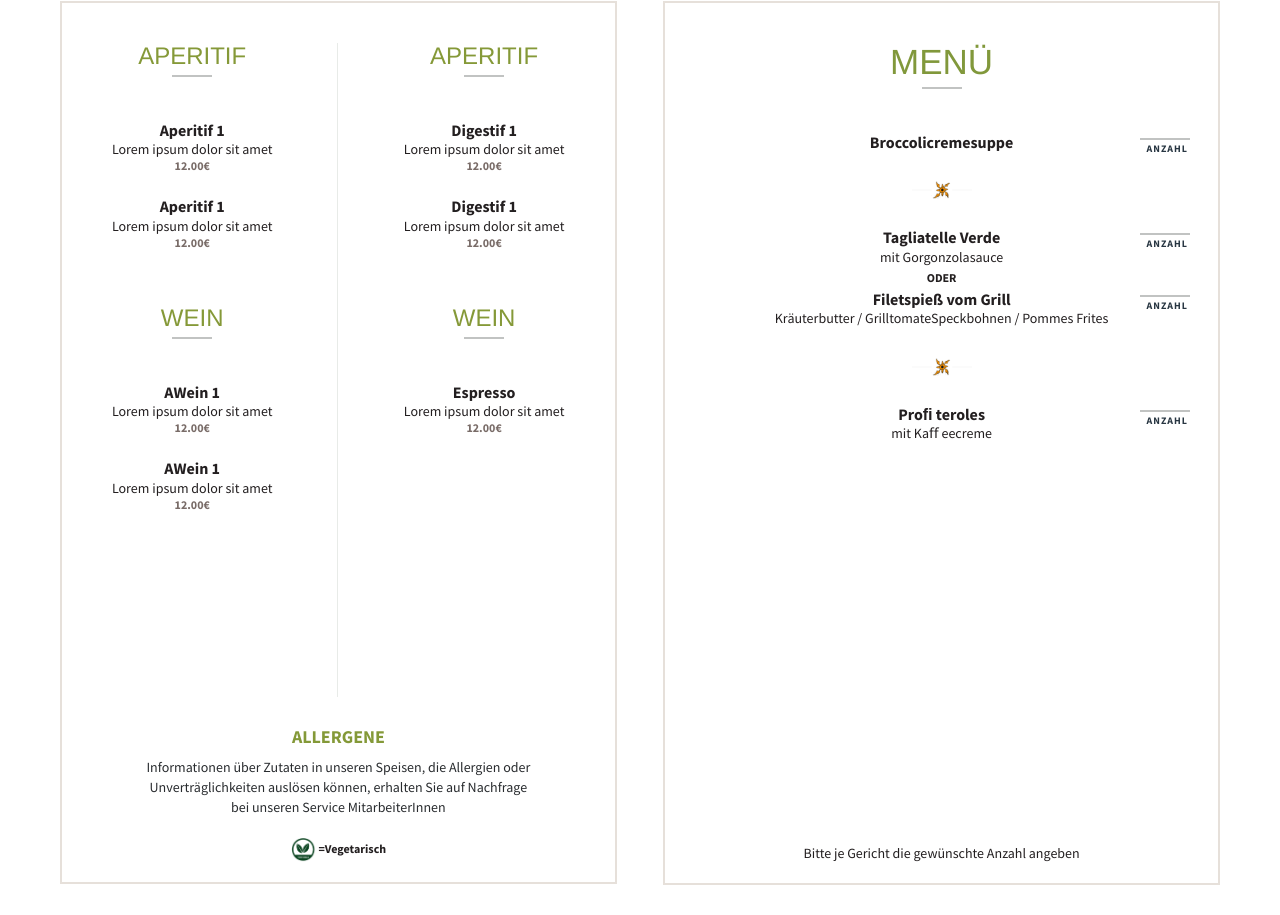
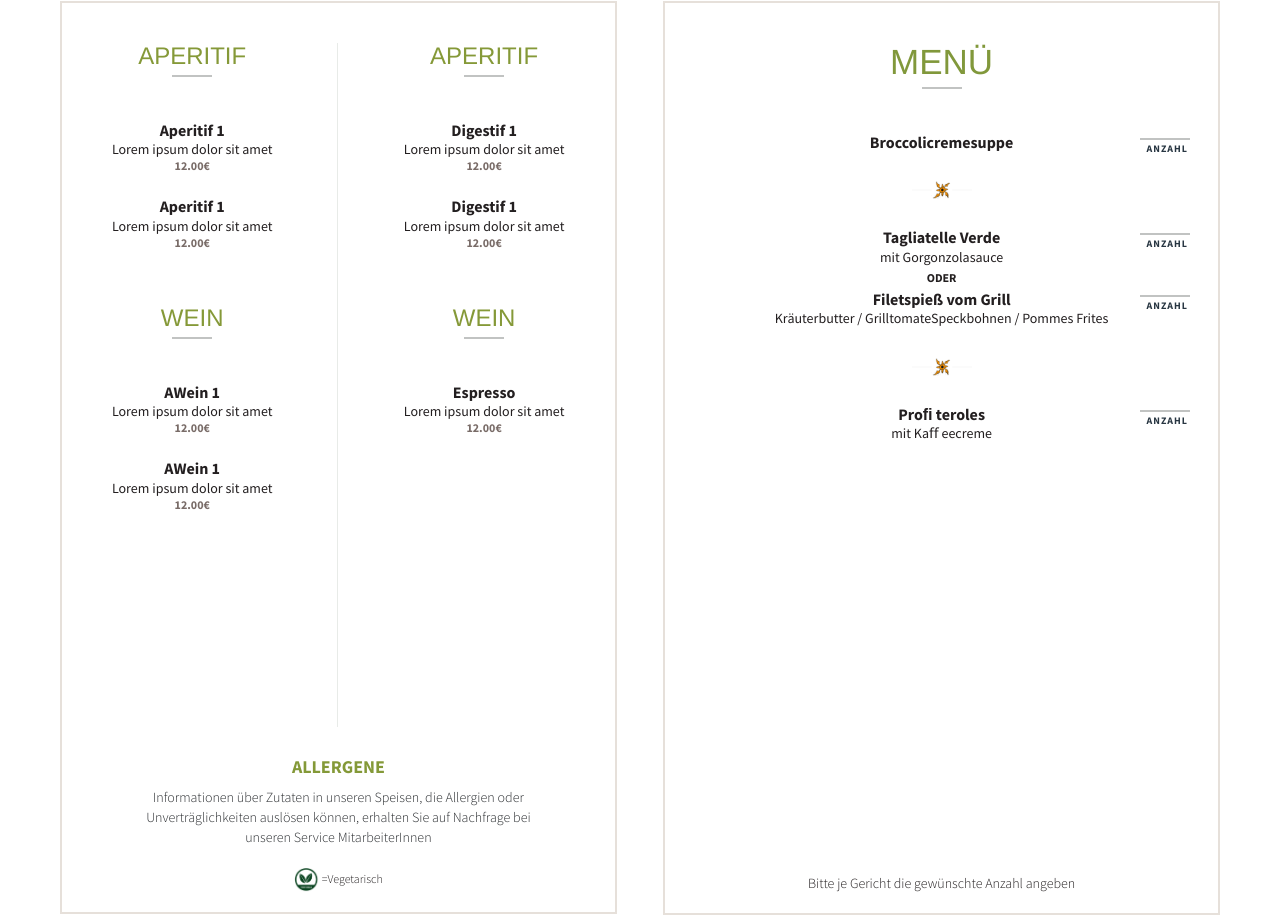
Before and after one commit to webnurullah/pdftohtml, a plain HTML site: page rastbichlhof/index.html in a window 1280 px wide. Shown: the part 1016-1931 px from the top of the page. Before the commit the page ends 1901 px from the top, so only its background shows below. Drawn offline with nearby package versions, Linux system fonts and the light colour scheme.

Commit message:
updagted

```diff
--- a/rastbichlhof/index.html
+++ b/rastbichlhof/index.html
@@ -213,6 +213,7 @@
            display: inline-block;
            color: #292C2F;
            margin-bottom: 20px;
+           font-weight: 300;
         }
         .leaf{
             width: 25px;
@@ -255,10 +256,13 @@
             margin-bottom: 30px;
         }
         .bottom-text{
-            margin-top: 400px;
+            margin-top: 430px;
+        }
+        .bottom-text p{
+            font-weight: 300;
         }
         .first-col-height{
-            height: 130px;
+            height: 160px;
         }
         .leaf-line-text h3{
             display: inline-block;
@@ -269,6 +273,9 @@
         }
         .page-two .plan-line{
             margin-bottom: 40px;
+        }
+        .leaf-footer span{
+            font-weight: 300;
         }
     </style>
 </head>
```
